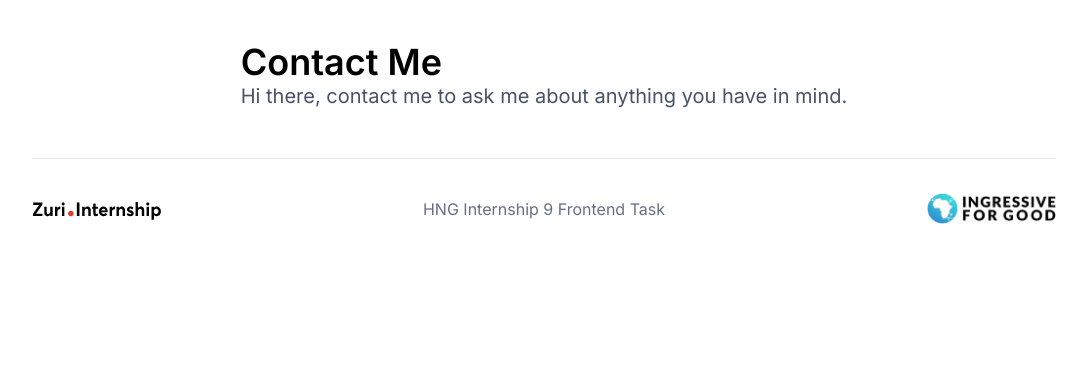
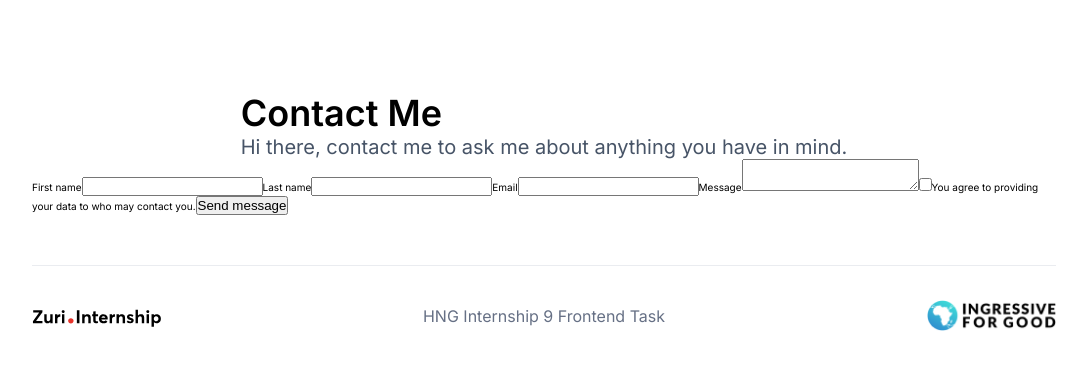
Before and after one commit to tochibedford/hng-frontend-1, a React (Vite) app: page /contact in a window 1280 px wide. Shown: the top 370 px of the page, without its empty margins (96-1183 px from the left). Built offline with nearby package versions, Linux system fonts and the light colour scheme.

Commit message:
feat: added html scaffolding for contact form

```diff
--- a/src/components/Pages/Contact.jsx
+++ b/src/components/Pages/Contact.jsx
@@ -7,6 +7,33 @@ export default function Contact() {
                 <h1 className={styles.page__title}>Contact Me</h1>
                 <h2 className={styles.page__subtitle}>Hi there, contact me to ask me about anything you have in mind.</h2>
             </header>
+            <main role="main">
+                <form action="">
+                    <label htmlFor="first_name">
+                        First name
+                        <input id="first_name" type="text" name="first_name"/>
+                    </label>
+                    <label htmlFor="last_name">
+                        Last name
+                        <input id="last_name" type="text" name="last_name"/>
+                    </label>
+                    <label htmlFor="email">
+                        Email
+                        <input id="email" type="email" name="email"/>
+                    </label>
+                    <label htmlFor="message">
+                        Message
+                        <textarea id="message" name="message"></textarea>
+                    </label>
+                    <label htmlFor='privacy_agreement'>
+                        <input type="checkbox" name="privacy_agreement"/>
+                        You agree to providing your data to {name} who may contact you.
+                    </label>
+                    <button id="btn__submit" type='submit'>
+                        Send message
+                    </button>
+                </form>
+            </main>
         </>
     )
 }
--- a/src/components/Pages/Home.jsx
+++ b/src/components/Pages/Home.jsx
@@ -62,7 +62,7 @@ export default function Home() {
                     <img src={menuIcon} alt="menu button" className="menu__icon" />
                 </div>
             </header>
-            <main className="links">
+            <main className="links" role="main">
                 {userLinks.map((link, index) => {
                     return <a key={`${link.id + index}`} role="button" id={link.id} className="link__button" href={link.url} target="_blank">{link.text}</a>
                 })}
--- a/src/styles/Contact.module.scss
+++ b/src/styles/Contact.module.scss
@@ -1,4 +1,5 @@
 .page__title__container {
+    margin-top: clamp(10px, 4vw, 200px);
     .page__title {
         font-size: 3.6em;
         font-weight: 600;
```
